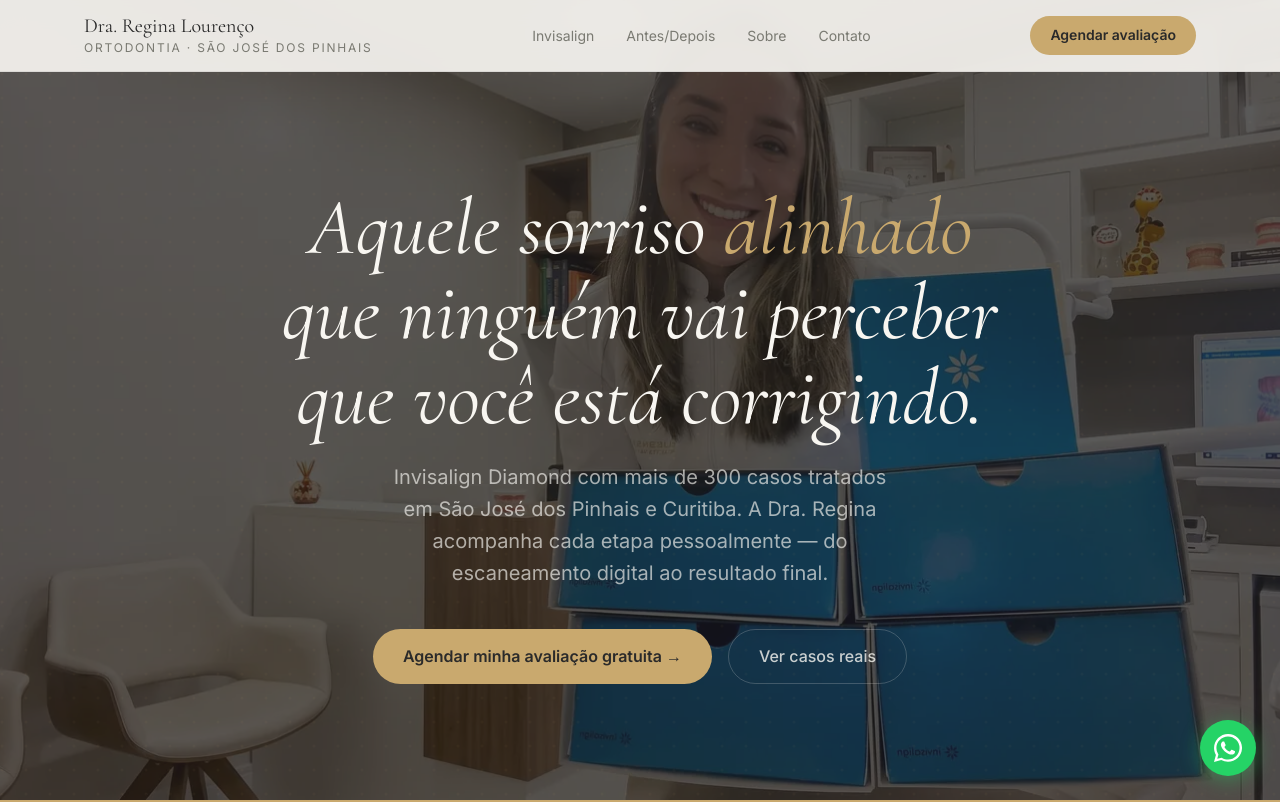
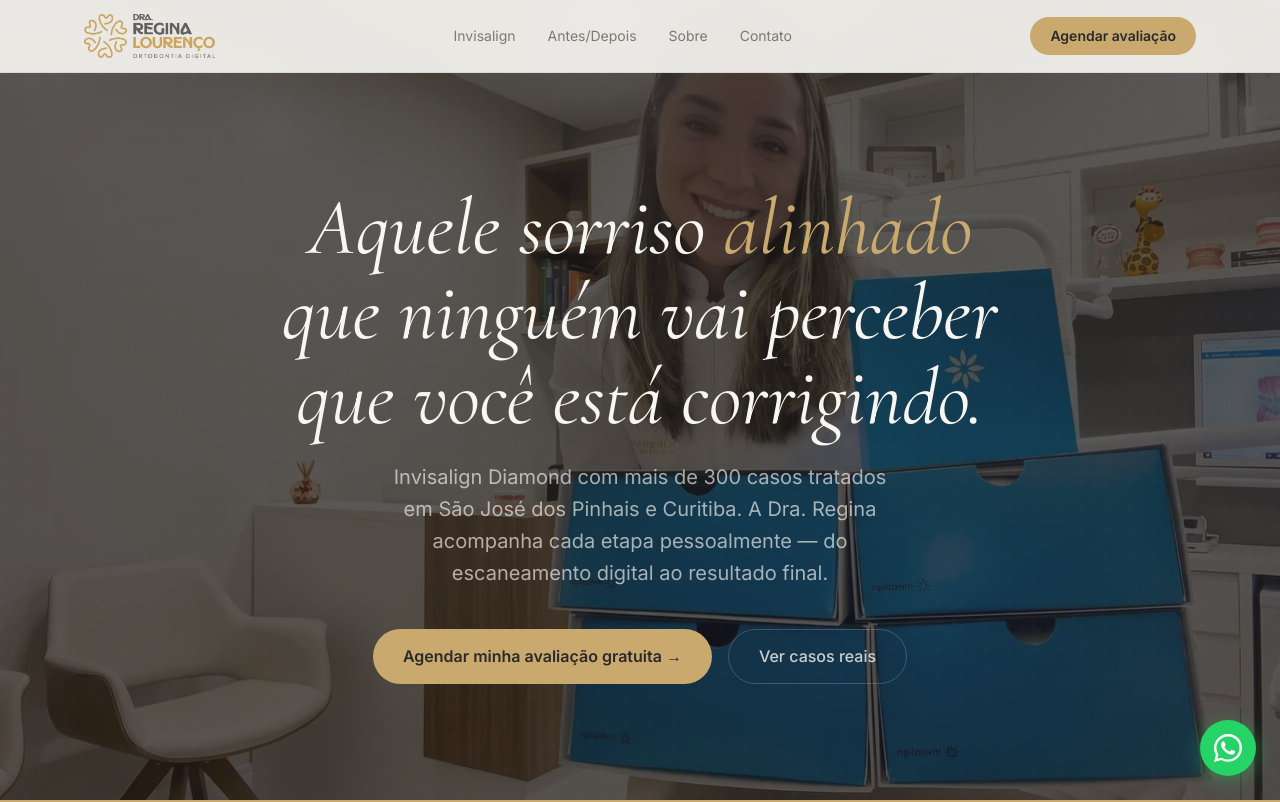
Before and after one commit to AM4R3/dra-regina-lourenco, a plain HTML site: page index.html in a window 1280 px wide. Shown: the top 802 px of the page. Drawn offline with nearby package versions, Linux system fonts and the light colour scheme; a web font is replaced by a local one.

Commit message:
feat: logo oficial na nav e footer
Co-Authored-By: Claude Sonnet 4.6 <noreply@anthropic.com>

```diff
--- a/index.html
+++ b/index.html
@@ -71,9 +71,9 @@ body{font-family:var(--font-body);background:var(--bg);color:var(--text);line-he
 #nav{position:fixed;top:0;left:0;right:0;z-index:100;background:rgba(248,246,241,.92);backdrop-filter:blur(12px);-webkit-backdrop-filter:blur(12px);border-bottom:1px solid var(--divider);padding:.875rem 0;transition:background .3s ease}
 #nav.scrolled{background:rgba(248,246,241,.98)}
 .nav-inner{display:flex;align-items:center;justify-content:space-between;gap:1.5rem;position:relative}
-.nav-logo a{text-decoration:none}
-.nav-logo-name{font-family:var(--font-display);font-weight:400;font-size:var(--text-xl);color:var(--dark);display:block;line-height:1.2}
-.nav-logo-sub{font-family:var(--font-body);font-size:var(--text-xs);color:var(--muted);text-transform:uppercase;letter-spacing:.15em;display:block}
+.nav-logo a{text-decoration:none;display:block}
+.nav-logo-img{height:44px;width:auto;display:block;mix-blend-mode:multiply}
+@media(max-width:768px){.nav-logo-img{height:36px}}
 .nav-links{display:flex;align-items:center;gap:2rem;list-style:none}
 .nav-links a{font-family:var(--font-body);font-size:var(--text-sm);color:var(--muted);text-decoration:none;transition:color .2s}
 .nav-links a:hover{color:var(--dark)}
@@ -243,6 +243,7 @@ body{font-family:var(--font-body);background:var(--bg);color:var(--text);line-he
 /* ─ FOOTER ─ */
 #footer{background:var(--dark);padding:3rem 0 2rem;color:rgba(248,246,241,.55)}
 .footer-grid{display:grid;grid-template-columns:1.5fr 1fr 1fr;gap:3rem;margin-bottom:2.5rem}
+.footer-logo{height:48px;width:auto;display:block;margin-bottom:1rem;filter:brightness(0) invert(1);opacity:.85}
 .footer-brand-name{font-family:var(--font-display);font-weight:400;font-size:var(--text-xl);color:#F8F6F1;display:block;margin-bottom:.25rem}
 .footer-brand-sub{font-family:var(--font-body);font-size:var(--text-xs);text-transform:uppercase;letter-spacing:.15em;color:rgba(248,246,241,.4);display:block;margin-bottom:1rem}
 .footer-brand p{font-family:var(--font-body);font-size:var(--text-sm);line-height:1.6}
@@ -271,8 +272,7 @@ body{font-family:var(--font-body);background:var(--bg);color:var(--text);line-he
     <div class="nav-inner">
       <div class="nav-logo">
         <a href="#hero">
-          <span class="nav-logo-name">Dra. Regina Lourenço</span>
-          <span class="nav-logo-sub">Ortodontia · São José dos Pinhais</span>
+          <img src="images/logo.webp" alt="Dra. Regina Lourenço Ortodontia Digital" class="nav-logo-img" width="176" height="63">
         </a>
       </div>
       <ul class="nav-links" id="navLinks">
@@ -673,8 +673,8 @@ body{font-family:var(--font-body);background:var(--bg);color:var(--text);line-he
   <div class="container">
     <div class="footer-grid">
       <div class="footer-brand">
-        <span class="footer-brand-name">Dra. Regina Lourenço</span>
-        <span class="footer-brand-sub">Ortodontia · Invisalign Platinum Diamond Top Doctor 2026</span>
+        <img src="images/logo.webp" alt="Dra. Regina Lourenço Ortodontia Digital" class="footer-logo" width="176" height="63">
+        <span class="footer-brand-sub">Invisalign Platinum Diamond Top Doctor 2026</span>
         <p>Atendimento exclusivo particular em São José dos Pinhais e Curitiba. Mais de 300 casos Invisalign desde 2017.</p>
       </div>
       <div class="footer-col">
```
